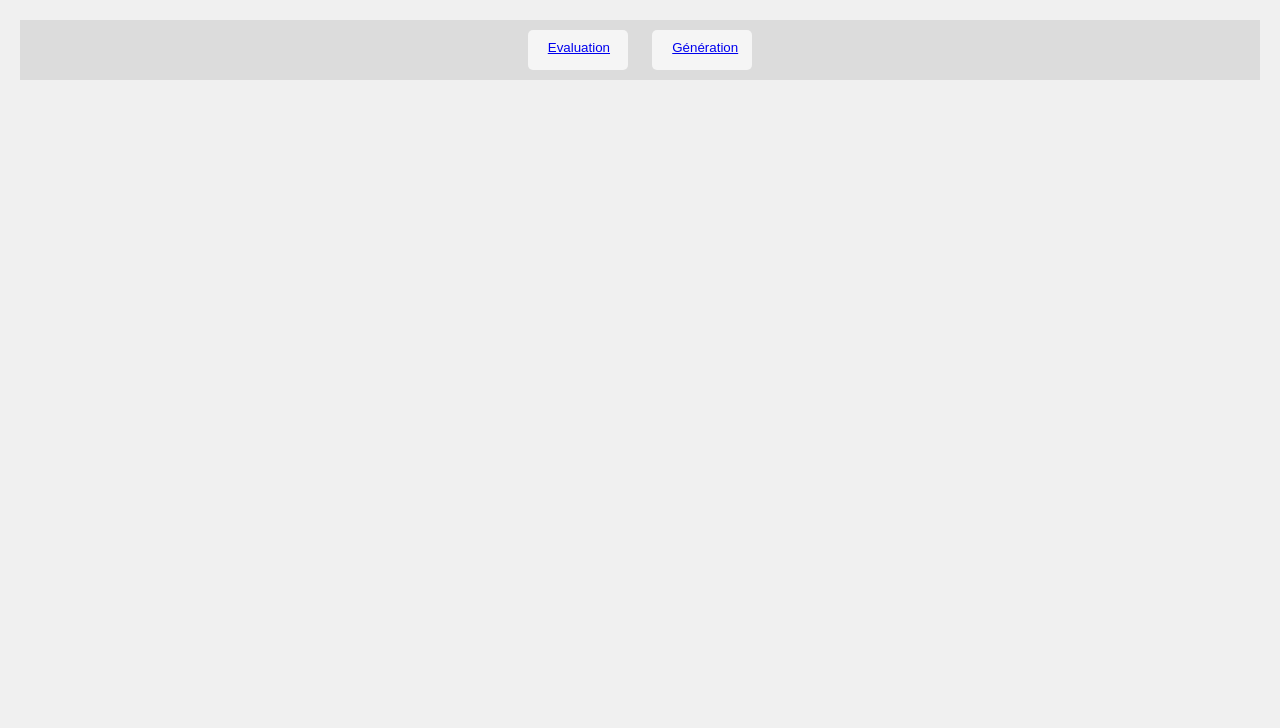
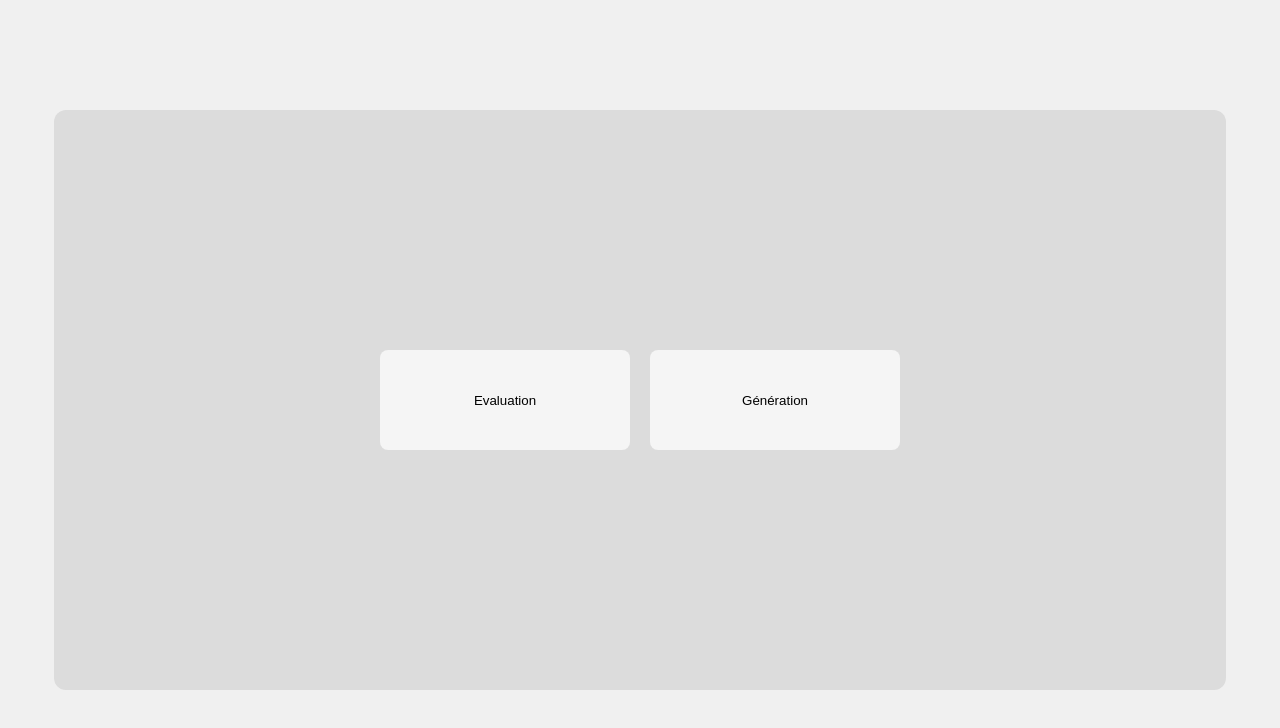
Before and after one commit to ancnudde/ecos, a plain HTML site: page index.html in a window 1280 px wide. Drawn offline with Linux system fonts and the light colour scheme.

Commit message:
Formatted styles

```diff
--- a/style.css
+++ b/style.css
@@ -1,30 +1,81 @@
-body {
-    font-family: Arial, sans-serif;
-    background: #f0f0f0;
-    margin: 0;
-    padding: 20px;
+:root {
+    /* Colors */
+    --color-bg-main: #f0f0f0;
+    --color-bg-nav: gainsboro;
+    --color-bg-button: whitesmoke;
+    --color-text-light: white;
+    --color-text-dark: black;
+
+    /* Fonts */
+    --font-family-base: Arial, sans-serif;
+
+    /* Sizing & Layout */
+    --padding-nav: 10px;
+    --padding-button: 10px 20px;
+
+    --margin-button-horizontal: 10px;
+
+    --width-nav: 90%;
+    --height-nav: 70%;
+    --width-button: 250px;
+    --height-button: 100px;
+
+    /* Border Radius */
+    --border-radius-nav: 12px;
+    --border-radius-button: 8px;
 }
 
-nav {
-    background: gainsboro;
-    padding: 10px;
-    text-align: center;
+/* Global Layout */
+body,
+html {
+    font-family: var(--font-family-base);
+    background: var(--color-bg-main);
+    margin: 0;
+    padding: 0;
+    width: 100vw;
+    height: 100vh;
+    display: flex;
+    flex-direction: column;
+    justify-content: center;
+    align-items: center;
 }
 
-nav button {
-    background: whitesmoke;
-    color: white;
-    padding: 10px 20px;
-    margin: 0 10px;
-    border: none;
-    border-radius: 5px;
-    cursor: pointer;
-    width: 100px;
-    height: 40px;
+/* Navigation */
+nav {
+    background: var(--color-bg-nav);
+    padding: var(--padding-nav);
+    text-align: center;
+    width: var(--width-nav);
+    height: var(--height-nav);
+    display: flex;
+    justify-content: center;
+    align-items: center;
+    border-radius: var(--border-radius-nav);
 }
 
+/* Buttons inside nav */
+nav button {
+    background: var(--color-bg-button);
+    color: var(--color-text-light);
+    padding: var(--padding-button);
+    margin: 0 var(--margin-button-horizontal);
+    border: none;
+    border-radius: var(--border-radius-button);
+    cursor: pointer;
+    width: var(--width-button);
+    height: var(--height-button);
+    display: flex;
+    justify-content: center;
+    align-items: center;
+}
+
+/* Links */
 a {
     display: flex;
     width: 100%;
     height: 100%;
+    justify-content: center;
+    align-items: center;
+    text-decoration: none;
+    color: var(--color-text-dark);
 }
--- a/style_evaluation.css
+++ b/style_evaluation.css
@@ -1,19 +1,47 @@
+:root {
+    --font-family-base: Arial, sans-serif;
+    --padding-base: 1rem;
+    --margin-base: 2rem;
+
+    --color-bg-main: #f9f9f9;
+    --color-bg-section: white;
+    --color-bg-super-section: mintcream;
+    --color-bg-case-name: #ccc;
+    --color-bg-h2: #eee;
+
+    --color-border: #ccc;
+    --color-border-alt: grey;
+
+    --border-radius-base: 10px;
+    --border-radius-small: 5px;
+    --border-radius-input: 8px;
+
+    --font-size-h1: 1.6rem;
+    --font-size-h2: 2rem;
+    --font-size-item: 1.2rem;
+    --font-size-total: 1.5rem;
+    --font-size-small: 0.9em;
+    --font-size-normal: 1em;
+}
+
+/* Global Styles */
 body {
-    font-family: Arial, sans-serif;
+    font-family: var(--font-family-base);
     padding: 2rem;
-    background: #f9f9f9;
+    background: var(--color-bg-main);
 }
 
 h1 {
     margin-bottom: 1rem;
 }
 
+/* Super Section */
 .super-section {
-    margin-bottom: 2rem;
-    padding: 1rem;
-    border: 1px solid #ccc;
-    border-radius: 10px;
-    background-color: mintcream;
+    margin-bottom: var(--margin-base);
+    padding: var(--padding-base);
+    border: 1px solid var(--color-border);
+    border-radius: var(--border-radius-base);
+    background-color: var(--color-bg-super-section);
 }
 
 .super-section-title {
@@ -21,29 +49,31 @@ h1 {
     justify-content: space-between;
     align-items: center;
     padding: 10px;
-    font-size: 1.6rem;
+    font-size: var(--font-size-h1);
 }
 
 .super-section-total {
     width: 60px;
     height: 40px;
-    background-color: #f9f9f9;
+    background-color: var(--color-bg-main);
     display: flex;
     justify-content: center;
     align-items: center;
-    border: 1px solid #ccc;
+    border: 1px solid var(--color-border);
 }
 
+/* Student Name */
 .student-name {
     width: 200px;
     height: 30px;
     margin: 20px;
     padding: 8px;
-    border-radius: 8px;
-    border: 1px solid #ccc;
-    font-size: 1em;
+    border-radius: var(--border-radius-input);
+    border: 1px solid var(--color-border);
+    font-size: var(--font-size-normal);
 }
 
+/* Case Name */
 .case-name {
     display: flex;
     justify-content: center;
@@ -52,23 +82,24 @@ h1 {
     height: 30px;
     margin-top: 20px;
     padding: 8px;
-    font-size: 2rem;
+    font-size: var(--font-size-h2);
     align-self: center;
-    background-color: #ccc;
+    background-color: var(--color-bg-case-name);
 }
 
+/* Section */
 .section {
-    background: white;
-    margin-bottom: 2rem;
-    padding: 1rem;
-    border: 1px solid #ccc;
-    border-radius: 10px;
+    background: var(--color-bg-section);
+    margin-bottom: var(--margin-base);
+    padding: var(--padding-base);
+    border: 1px solid var(--color-border);
+    border-radius: var(--border-radius-base);
 }
 
 .section h2 {
-    background: #eee;
+    background: var(--color-bg-h2);
     padding: 10px;
-    border-radius: 5px;
+    border-radius: var(--border-radius-small);
 }
 
 .section-title {
@@ -81,30 +112,32 @@ h1 {
 .section-total {
     width: 60px;
     height: 40px;
-    border: 2px solid grey;
-    background-color: #f9f9f9;
+    border: 2px solid var(--color-border-alt);
+    background-color: var(--color-bg-main);
     display: flex;
     justify-content: center;
     align-items: center;
-    font-size: 0.9em;
+    font-size: var(--font-size-small);
     font-weight: normal;
 }
 
+/* Item */
 .item {
     display: flex;
     align-items: center;
     margin: 0.5rem 0;
     padding: 8px;
-    border: 1px solid #ccc;
-    font-size: 1.2rem;
+    border: 1px solid var(--color-border);
+    font-size: var(--font-size-item);
 }
 
 .item span {
     margin-left: auto;
 }
 
+/* Totals & Inputs */
 #total {
-    font-size: 1.5rem;
+    font-size: var(--font-size-total);
     margin-top: 1rem;
 }
 
@@ -112,6 +145,7 @@ h1 {
     margin-bottom: 1.5rem;
 }
 
+/* Question Checkbox */
 .question-checkbox {
     width: 25px;
     aspect-ratio: 1;
--- a/style_generation.css
+++ b/style_generation.css
@@ -1,108 +1,169 @@
 :root {
+    /* Existing custom colors */
     --first-color: mintcream;
     --second-color: lightblue;
+
+    /* Colors */
+    --color-bg-main: #f0f0f0;
+    --color-bg-light: #f9f9f9;
+    --color-bg-lighter: #f7f7f7;
+    --color-bg-white: #ffffff;
+    --color-bg-pre: #e9e9e9;
+    --color-bg-btn: #555;
+    --color-bg-btn-hover: #333;
+    --color-bg-close: red;
+
+    --color-text-main: #333;
+    --color-text-light: white;
+
+    --color-border: #ccc;
+    --color-border-light: #bbb;
+    --color-border-side: #aaa;
+
+    /* Fonts */
+    --font-family-base: "Segoe UI", Tahoma, Geneva, Verdana, sans-serif;
+    --font-size-base: 1.2rem;
+    --font-size-small: small;
+    --font-size-input: 1.3rem;
+    --font-size-pre: 0.95em;
+    --font-size-section-title: 1.1em;
+    --font-size-case-title: 1.2em;
+
+    /* Layout / Spacing */
+    --padding-page: 20px;
+    --padding-section: 25px;
+    --padding-small: 6px;
+    --padding-question: 10px;
+    --padding-input: 8px;
+    --padding-pre: 15px;
+    --gap-large: 25px;
+    --gap-medium: 15px;
+    --gap-small: 10px;
+
+    --margin-bottom-large: 30px;
+    --margin-bottom-medium: 10px;
+    --margin-bottom-small: 8px;
+
+    /* Borders & Radius */
+    --border-radius-small: 4px;
+    --border-radius-medium: 5px;
+    --border-radius-large: 6px;
+    --border-radius-xl: 8px;
+    --border-radius-full: 50%;
+
+    /* Effects */
+    --box-shadow-base: 0 2px 8px rgba(0, 0, 0, 0.05);
+    --transition-fast: background 0.2s ease;
 }
 
+/* Global */
 body {
-    font-family: "Segoe UI", Tahoma, Geneva, Verdana, sans-serif;
+    font-family: var(--font-family-base);
     margin: 0;
-    padding: 20px;
-    background-color: #f0f0f0;
-    font-size: 1.2rem;
+    padding: var(--padding-page);
+    background-color: var(--color-bg-main);
+    font-size: var(--font-size-base);
 }
 
 h1,
 h2 {
     text-align: center;
-    color: #333;
+    color: var(--color-text-main);
 }
 
+/* Case Title */
 .case-title {
-    font-size: 1.2em;
+    font-size: var(--font-size-case-title);
     font-weight: bold;
     border: none;
-    border-bottom: 2px solid #ccc;
-    margin-bottom: 10px;
+    border-bottom: 2px solid var(--color-border);
+    margin-bottom: var(--margin-bottom-medium);
     margin-left: 10%;
-    padding: 6px;
+    padding: var(--padding-small);
     width: 80%;
-    background: #f9f9f9;
+    background: var(--color-bg-light);
 }
 
+/* Close Button */
 .close-button {
     width: 15px;
     height: 15px;
-    background-color: red;
-    color: white;
+    background-color: var(--color-bg-close);
+    color: var(--color-text-light);
     position: absolute;
     top: 5px;
     right: 5px;
-    border-radius: 50%;
+    border-radius: var(--border-radius-full);
     display: flex;
     justify-content: center;
     align-items: center;
     cursor: pointer;
-    font-size: small;
+    font-size: var(--font-size-small);
     font-weight: bold;
-    font-family: 'Segoe UI', Tahoma, Geneva, Verdana, sans-serif;
-    border: 1px solid #ccc;
+    font-family: var(--font-family-base);
+    border: 1px solid var(--color-border);
     padding: 2px 1px 0 1px;
 }
 
+/* Form Container */
 .form-container {
     display: flex;
     flex-direction: column;
-    gap: 25px;
+    gap: var(--gap-large);
     max-width: 95%;
     margin: auto;
-    margin-bottom: 30px;
+    margin-bottom: var(--margin-bottom-large);
 }
 
+/* Super Section */
 .super-section {
     background-color: var(--first-color);
-    border-left: 6px solid #aaa;
-    border-radius: 8px;
-    padding: 25px;
-    box-shadow: 0 2px 8px rgba(0, 0, 0, 0.05);
+    border-left: 6px solid var(--color-border-side);
+    border-radius: var(--border-radius-xl);
+    padding: var(--padding-section);
+    box-shadow: var(--box-shadow-base);
     position: relative;
 }
 
+/* Section */
 .section {
-    background: #ffffff;
-    border-left: 6px solid #aaa;
-    border-radius: 8px;
-    padding: 25px;
-    box-shadow: 0 2px 8px rgba(0, 0, 0, 0.05);
+    background: var(--color-bg-white);
+    border-left: 6px solid var(--color-border-side);
+    border-radius: var(--border-radius-xl);
+    padding: var(--padding-section);
+    box-shadow: var(--box-shadow-base);
     position: relative;
-    margin: 8px;
+    margin: var(--margin-bottom-small);
 }
 
+/* Section Title */
 .section-title {
-    font-size: 1.1em;
+    font-size: var(--font-size-section-title);
     font-weight: bold;
     border: none;
-    border-bottom: 2px solid #ccc;
-    margin-bottom: 10px;
-    padding: 6px;
+    border-bottom: 2px solid var(--color-border);
+    margin-bottom: var(--margin-bottom-medium);
+    padding: var(--padding-small);
     width: 100%;
-    background: #f9f9f9;
+    background: var(--color-bg-light);
 }
 
+/* Questions */
 .questions {
-    margin-top: 15px;
+    margin-top: var(--gap-medium);
     display: flex;
     flex-direction: column;
-    gap: 10px;
+    gap: var(--gap-small);
     position: relative;
 }
 
 .question {
-    background-color: #f7f7f7;
-    padding: 10px;
-    border-radius: 6px;
+    background-color: var(--color-bg-lighter);
+    padding: var(--padding-question);
+    border-radius: var(--border-radius-large);
     display: flex;
     flex-wrap: wrap;
-    gap: 10px;
+    gap: var(--gap-small);
     align-items: center;
     position: relative;
 }
@@ -117,53 +178,58 @@ h2 {
     margin-right: 20px;
 }
 
+/* Inputs */
 input[type="text"],
 input[type="number"] {
-    padding: 8px;
-    border: 1px solid #bbb;
-    border-radius: 4px;
-    background: #fff;
-    font-size: 1.3rem;
+    padding: var(--padding-input);
+    border: 1px solid var(--color-border-light);
+    border-radius: var(--border-radius-small);
+    background: var(--color-bg-white);
+    font-size: var(--font-size-input);
 }
 
+/* Buttons */
 button {
-    background-color: #555;
-    color: white;
+    background-color: var(--color-bg-btn);
+    color: var(--color-text-light);
     padding: 8px 14px;
     margin: 10px 5px 0 0;
     border: none;
-    border-radius: 5px;
+    border-radius: var(--border-radius-medium);
     cursor: pointer;
     font-weight: bold;
-    transition: background 0.2s ease;
+    transition: var(--transition-fast);
 }
 
 button:hover {
-    background-color: #333;
+    background-color: var(--color-bg-btn-hover);
 }
 
+/* Button Group */
 .btn-group {
     text-align: center;
     margin-top: 20px;
-    margin-bottom: 30px;
+    margin-bottom: var(--margin-bottom-large);
 }
 
+/* Preformatted Text */
 pre {
-    background: #e9e9e9;
-    padding: 15px;
+    background: var(--color-bg-pre);
+    padding: var(--padding-pre);
     max-width: 900px;
-    margin: 30px auto;
-    border-radius: 8px;
+    margin: var(--margin-bottom-large) auto;
+    border-radius: var(--border-radius-xl);
     overflow-x: auto;
-    font-size: 0.95em;
+    font-size: var(--font-size-pre);
 }
 
+/* Max Score Container */
 .max-score-container {
-    background-color: #f7f7f7;
-    padding: 10px;
-    border-radius: 6px;
+    background-color: var(--color-bg-lighter);
+    padding: var(--padding-question);
+    border-radius: var(--border-radius-large);
     display: flex;
     flex-wrap: wrap;
-    gap: 10px;
+    gap: var(--gap-small);
     align-items: center;
 }
```
